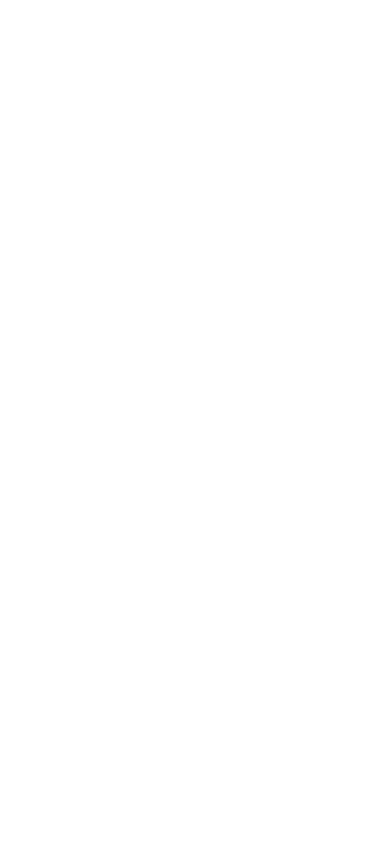
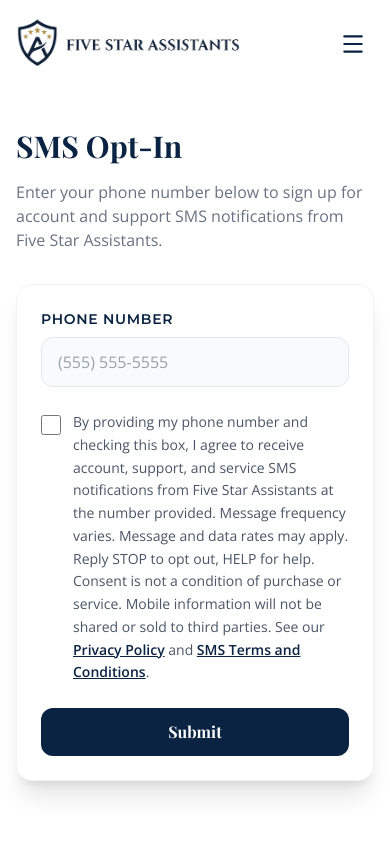
Before and after one commit to christianh0019/five-star-assistants-vsl, a React (Vite) app: page /dlc in a window 390 px wide. Before the commit this address had no page. Shown: the top 844 px of the page. Built offline with nearby package versions, Linux system fonts and the light colour scheme.

Commit message:
Add /dlc SMS opt-in test page with 10DLC-compliant disclosure block
Standalone page for A2P 10DLC verification: unchecked consent checkbox beside phone field, live links to Privacy Policy and SMS Terms. Does not touch any existing forms.

```diff
--- a/App.tsx
+++ b/App.tsx
@@ -32,6 +32,7 @@ import YouTubeVideoDetail from './pages/YouTubeVideoDetail';
 import ForEmployeesLanding from './pages/ForEmployeesLanding';
 import Privacy from './pages/Privacy';
 import Terms from './pages/Terms';
+import DlcOptIn from './pages/DlcOptIn';
 import ChromeExtensionPrivacyPolicy from './pages/ChromeExtensionPrivacyPolicy';
 import MasterServicesAgreement from './pages/MasterServicesAgreement';
 import ECommerce from './pages/ECommerce';
@@ -114,6 +115,7 @@ const App: React.FC = () => {
         <Route path="/thank-you" element={<ThankYou />} />
         <Route path="/privacy" element={<Privacy />} />
         <Route path="/terms" element={<Terms />} />
+        <Route path="/dlc" element={<DlcOptIn />} />
         <Route path="/chrome-extension-privacy-policy" element={<ChromeExtensionPrivacyPolicy />} />
         <Route path="/master-services-agreement" element={<MasterServicesAgreement />} />
         <Route path="/free-stuff" element={<FreeStuff />} />
--- /dev/null
+++ b/pages/DlcOptIn.tsx
@@ -0,0 +1,117 @@
+import React, { useState } from 'react';
+import { Link } from 'react-router-dom';
+import { Helmet } from 'react-helmet-async';
+import Navbar from '../components/Navbar';
+import Footer from '../components/Footer';
+
+const DlcOptIn: React.FC = () => {
+    const [phone, setPhone] = useState('');
+    const [smsOptIn, setSmsOptIn] = useState(false);
+    const [submitted, setSubmitted] = useState(false);
+    const [error, setError] = useState('');
+
+    const inputClass =
+        'w-full px-4 py-3 rounded-xl border border-gray-200 focus:outline-none focus:border-navy bg-gray-50 focus:bg-white transition-colors font-body text-navy placeholder-gray-400';
+    const labelClass = 'block text-sm font-bold text-navy mb-2 font-subheading uppercase tracking-wider';
+
+    const handleSubmit = (e: React.FormEvent) => {
+        e.preventDefault();
+
+        if (!phone.trim()) {
+            setError('Please enter a phone number.');
+            return;
+        }
+        if (!smsOptIn) {
+            setError('Please check the box to consent to SMS messages before submitting.');
+            return;
+        }
+
+        setError('');
+        setSubmitted(true);
+    };
+
+    return (
+        <div className="font-sans min-h-screen bg-white flex flex-col">
+            <Helmet>
+                <title>SMS Opt-In | Five Star Assistants</title>
+                <meta name="robots" content="noindex, nofollow" />
+            </Helmet>
+
+            <Navbar />
+
+            <main className="flex-grow pt-32 pb-24 px-4 md:px-8">
+                <div className="max-w-xl mx-auto font-body text-gray-700">
+                    <h1 className="font-heading text-3xl md:text-4xl font-bold text-navy mb-4">SMS Opt-In</h1>
+                    <p className="mb-8 text-gray-500">
+                        Enter your phone number below to sign up for account and support SMS notifications from Five Star Assistants.
+                    </p>
+
+                    <div className="bg-white rounded-2xl shadow-xl border border-gray-100 p-6 md:p-8">
+                        {submitted ? (
+                            <div className="text-center py-8">
+                                <h2 className="font-heading text-2xl font-bold text-navy mb-2">You're opted in.</h2>
+                                <p className="text-gray-500">
+                                    We received consent for {phone} to receive SMS notifications from Five Star Assistants.
+                                </p>
+                            </div>
+                        ) : (
+                            <form onSubmit={handleSubmit} noValidate>
+                                <div className="mb-6">
+                                    <label htmlFor="dlc-phone" className={labelClass}>Phone Number</label>
+                                    <input
+                                        id="dlc-phone"
+                                        name="phone"
+                                        type="tel"
+                                        inputMode="tel"
+                                        autoComplete="tel"
+                                        placeholder="(555) 555-5555"
+                                        className={inputClass}
+                                        value={phone}
+                                        onChange={(e) => setPhone(e.target.value)}
+                                    />
+                                </div>
+
+                                <div className="mb-6">
+                                    <label className="flex items-start gap-3 cursor-pointer">
+                                        <input
+                                            type="checkbox"
+                                            checked={smsOptIn}
+                                            onChange={(e) => setSmsOptIn(e.target.checked)}
+                                            className="mt-1 h-5 w-5 flex-shrink-0 rounded border-gray-300 text-navy focus:ring-navy"
+                                        />
+                                        <span className="text-sm leading-relaxed text-gray-600">
+                                            By providing my phone number and checking this box, I agree to receive account, support, and service SMS notifications from Five Star Assistants at the number provided. Message frequency varies. Message and data rates may apply. Reply STOP to opt out, HELP for help. Consent is not a condition of purchase or service. Mobile information will not be shared or sold to third parties. See our{' '}
+                                            <Link to="/privacy" target="_blank" rel="noopener noreferrer" className="text-navy font-semibold underline hover:text-gold transition-colors">
+                                                Privacy Policy
+                                            </Link>
+                                            {' '}and{' '}
+                                            <Link to="/terms" target="_blank" rel="noopener noreferrer" className="text-navy font-semibold underline hover:text-gold transition-colors">
+                                                SMS Terms and Conditions
+                                            </Link>
+                                            .
+                                        </span>
+                                    </label>
+                                </div>
+
+                                {error && (
+                                    <p className="text-sm text-red-600 mb-4">{error}</p>
+                                )}
+
+                                <button
+                                    type="submit"
+                                    className="w-full bg-navy text-white font-heading font-bold py-3 rounded-xl hover:bg-navy/90 transition-colors"
+                                >
+                                    Submit
+                                </button>
+                            </form>
+                        )}
+                    </div>
+                </div>
+            </main>
+
+            <Footer />
+        </div>
+    );
+};
+
+export default DlcOptIn;
```
